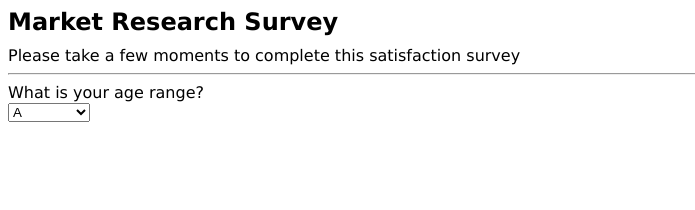
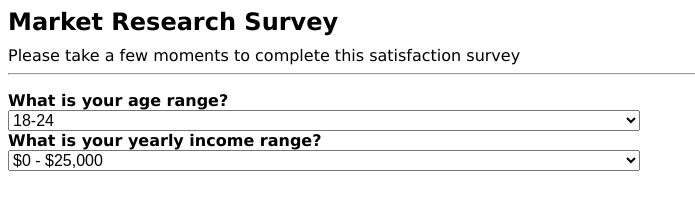
Before and after one commit to DuyLeVu/PracticeForm-Table, a plain HTML site: page surveyform.html in a window 1280 px wide. Shown: the whole page, without its empty margins (0-695 px from the left). Drawn offline with Linux system fonts and the light colour scheme.

```diff
--- a/surveyform.html
+++ b/surveyform.html
@@ -13,20 +13,51 @@
     }
     p{
         margin: 0;
+        font-weight: bold;
+    }
+    ul{
+        list-style: none;
+        padding: 0;
+    }
+    select{
+        width: 50%;
+        font-size: 16px;
     }
     </style>
 </head>
 <body>
 <form action="" method="post">
     <h2 class="wufoo">Market Research Survey</h2>
-    <p>Please take a few moments to complete this satisfaction survey</p>
+    <p style="font-weight: normal">Please take a few moments to complete this satisfaction survey</p>
     <hr>
-    <p>What is your age range?</p>
-    <select>
-        <option value= " ">A</option>
-        <option value= " ">B (+ 0.5$)</option>
-        <option value= " ">C (+ 0.5$)</option>
-    </select>
+    <ul>
+        <li>
+            <p>What is your age range?</p>
+            <select>
+                <option value= "18-24"> 18-24 </option>
+                <option value= "25-34"> 25-34 </option>
+                <option value= "35-50"> 35-50 </option>
+                <option value= "50+"> 50+ </option>
+            </select>
+        </li>
+        <li>
+            <p>What is your yearly income range?</p>
+            <select>
+                <option value= "$0 - $25,000"> $0 - $25,000 </option>
+                <option value= "$25,001 - $50,000"> $25,001 - $50,000 </option>
+                <option value= "$50,001 - $100,000"> $50,001 - $100,000 </option>
+                <option value= "$100,000+"> $100,000+ </option>
+            </select>
+        </li>
+        <li></li>
+        <li></li>
+        <li></li>
+        <li></li>
+        <li></li>
+
+    </ul>
+
+
 </form>
 
 </body>
```
